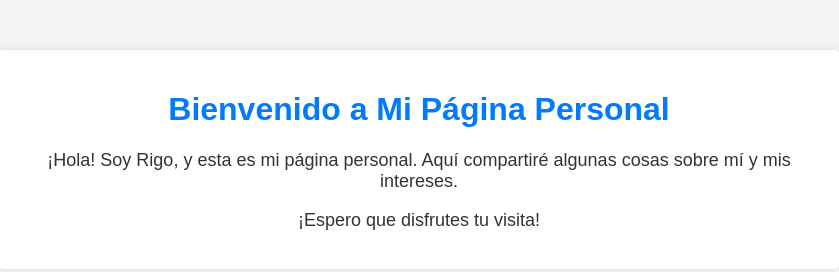
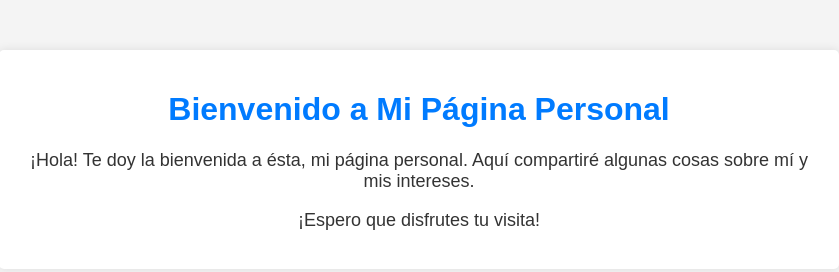
Before and after one commit to RigobertoCornejo/website, a plain HTML site: page index.html in a window 1280 px wide. Shown: the whole page, without its empty margins (221-1060 px from the left). Drawn offline with Linux system fonts and the light colour scheme.

Commit message:
Update index.html

```diff
--- a/index.html
+++ b/index.html
@@ -33,7 +33,7 @@
 <body>
     <div class="container">
         <h1>Bienvenido a Mi Página Personal</h1>
-        <p>¡Hola! Soy Rigo, y esta es mi página personal. Aquí compartiré algunas cosas sobre mí y mis intereses.</p>
+        <p>¡Hola! Te doy la bienvenida a ésta, mi página personal. Aquí compartiré algunas cosas sobre mí y mis intereses.</p>
         <p>¡Espero que disfrutes tu visita!</p>
     </div>
 </body>
```
